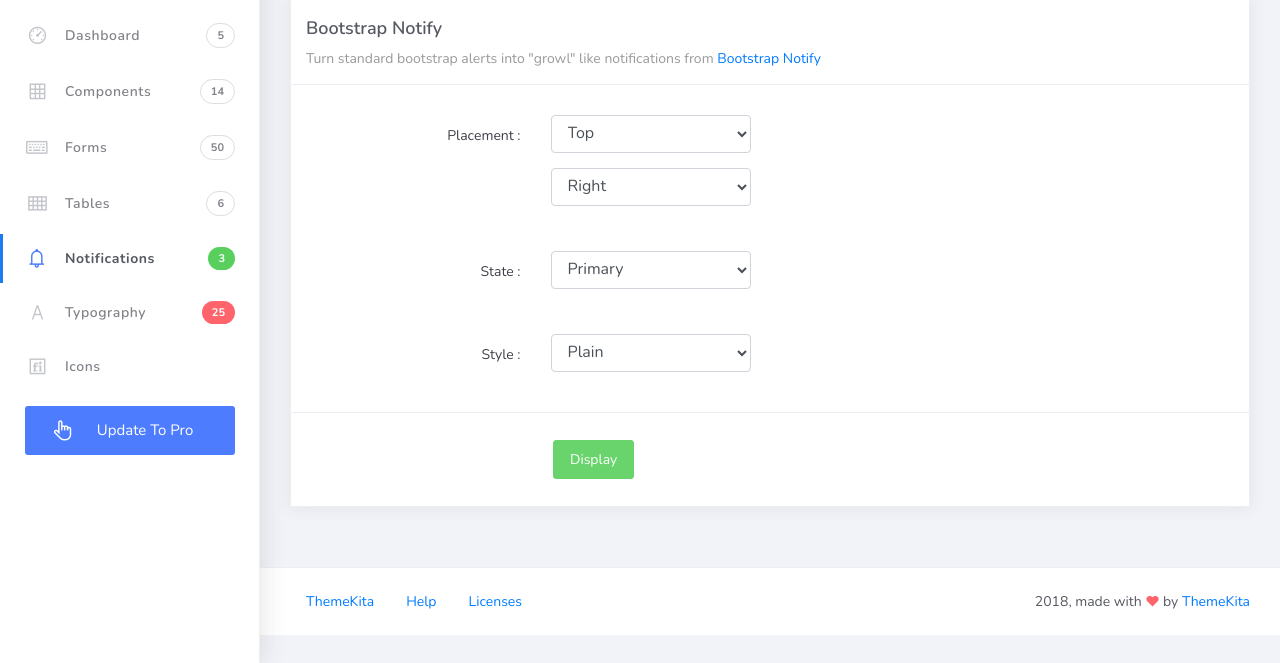
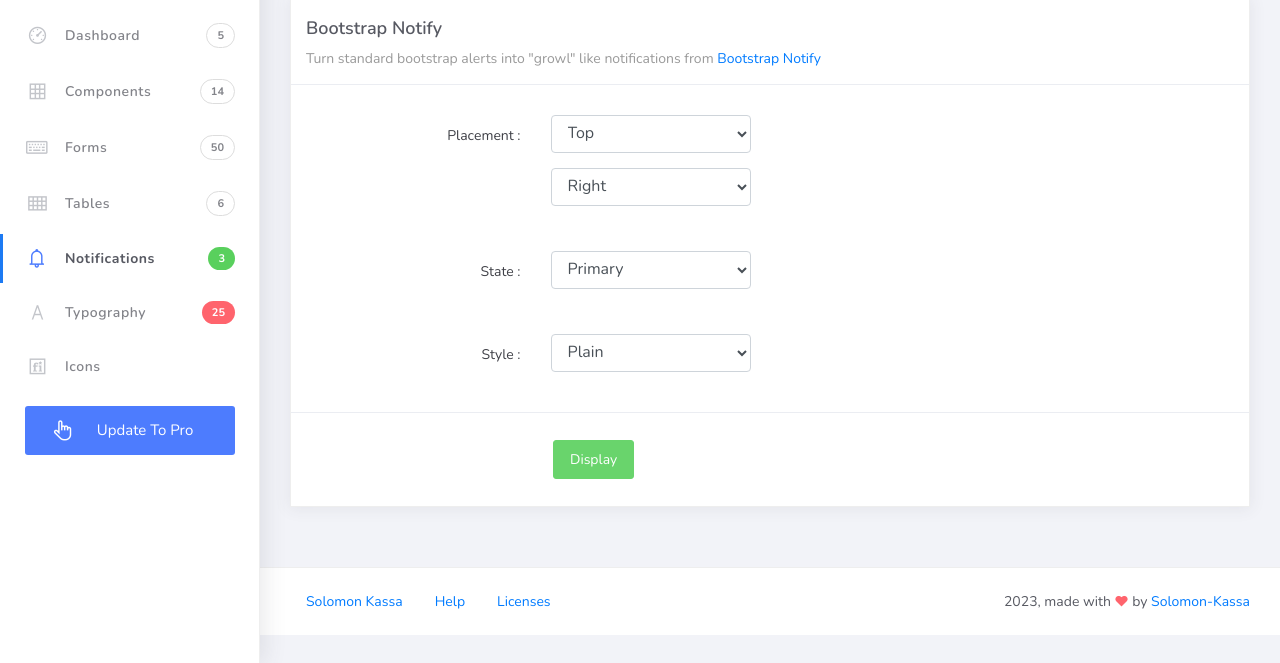
Before and after one commit to Solomonkassa/Bootstrap-Dashboard-master, a plain HTML site: page 007-Ready-Bootstrap-Dashboard-master/notifications.html in a window 1280 px wide. Shown: the part 137-800 px from the top of the page. Drawn offline with nearby package versions, Linux system fonts and the light colour scheme.

Commit message:
Update notifications.html

```diff
--- a/007-Ready-Bootstrap-Dashboard-master/notifications.html
+++ b/007-Ready-Bootstrap-Dashboard-master/notifications.html
@@ -301,8 +301,8 @@
 						<nav class="pull-left">
 							<ul class="nav">
 								<li class="nav-item">
-									<a class="nav-link" href="http://www.themekita.com">
-										ThemeKita
+									<a class="nav-link" href="http://www.github.com/solomonkassa">
+										Solomon Kassa
 									</a>
 								</li>
 								<li class="nav-item">
@@ -311,14 +311,14 @@
 									</a>
 								</li>
 								<li class="nav-item">
-									<a class="nav-link" href="https://themewagon.com/license/#free-item">
+									<a class="nav-link" href="https://github.com/Solomonkassa/Bootstrap-Dashboard-master/">
 										Licenses
 									</a>
 								</li>
 							</ul>
 						</nav>
 						<div class="copyright ml-auto">
-							2018, made with <i class="la la-heart heart text-danger"></i> by <a href="http://www.themekita.com">ThemeKita</a>
+							2023, made with <i class="la la-heart heart text-danger"></i> by <a href="https://github.com/Solomonkassa/Bootstrap-Dashboard-master/">Solomon-Kassa</a>
 						</div>
 					</div>
 				</footer>
```
